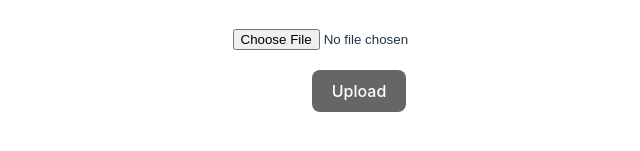
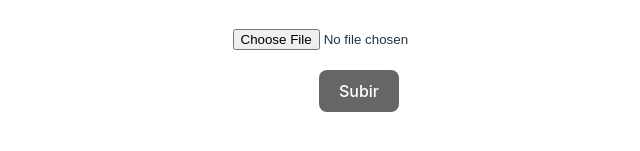
Before and after one commit to churuda/imprimir, a React (Vite) app: page / in a window 1280 px wide. Shown: the part 331-482 px from the top of the page, without its empty margins (286-926 px from the left). Built offline with nearby package versions, Linux system fonts and the light colour scheme.

Commit message:
last fix

```diff
--- a/src/components/FileUploader.jsx
+++ b/src/components/FileUploader.jsx
@@ -144,7 +144,7 @@ const FileUploader = () => {
         </div>
 
         <button style={{ marginTop: "20px" }} onClick={handleUploadClick}>
-          Upload
+          Subir
         </button>
       </div>
 
```
